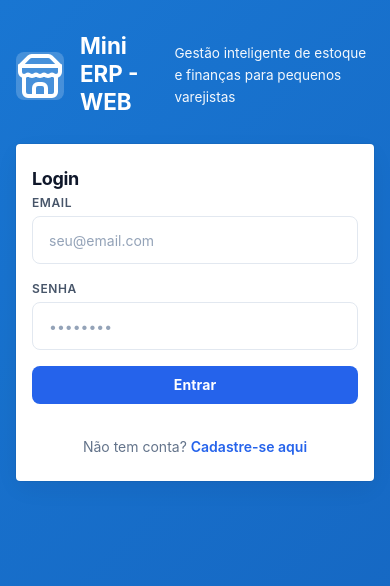
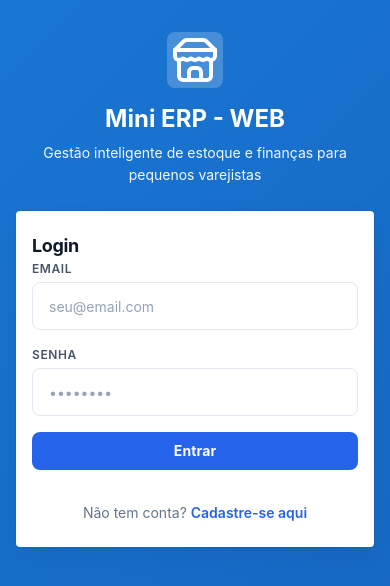
Before and after one commit to vlaguna7/mini-erp-web, a React (Vite) app in the folder frontend/: page /login in a window 390 px wide. Shown: the top 586 px of the page. Built offline with nearby package versions, Linux system fonts and the light colour scheme; no server answers.

Commit message:
fix mobile

```diff
--- a/frontend/src/pages/LoginPage/LoginPage.module.css
+++ b/frontend/src/pages/LoginPage/LoginPage.module.css
@@ -76,26 +76,27 @@
   }
 
   .logoSection {
-    flex-direction: row;
+    flex-direction: column;
     align-items: center;
-    gap: 1rem;
+    text-align: center;
+    gap: 0;
     margin-bottom: 0;
   }
 
   .logoSection h1 {
-    font-size: 1.4rem;
-    margin-bottom: 0.25rem;
+    font-size: 1.5rem;
+    margin-bottom: 0.5rem;
   }
 
   .logoSection p {
-    font-size: 0.85rem;
+    font-size: 0.875rem;
   }
 
   .logoIcon {
-    width: 48px;
-    height: 48px;
+    width: 56px;
+    height: 56px;
     flex-shrink: 0;
-    margin-bottom: 0;
+    margin-bottom: 1rem;
   }
 
   .formContainer {
```
